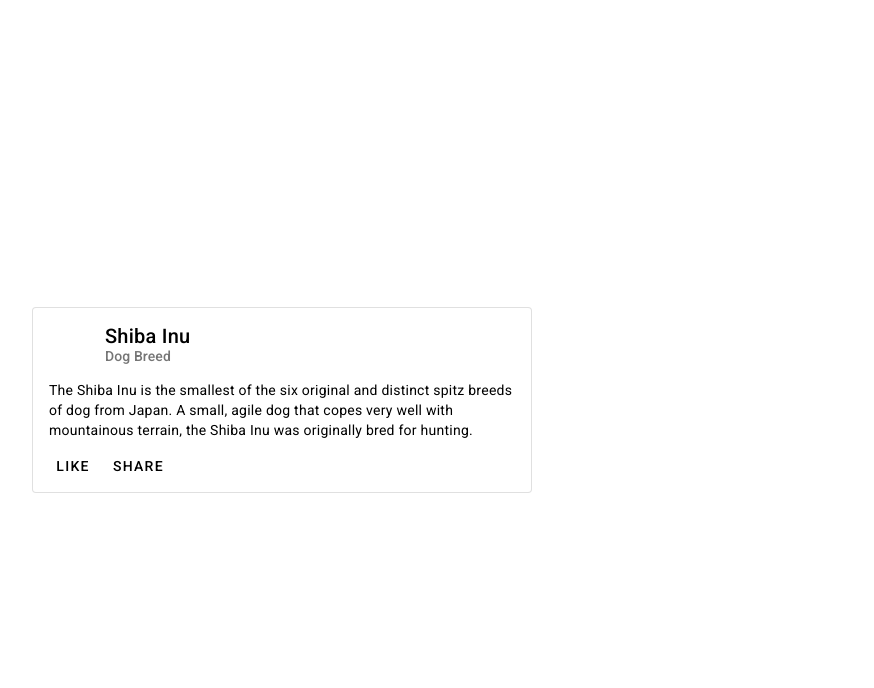
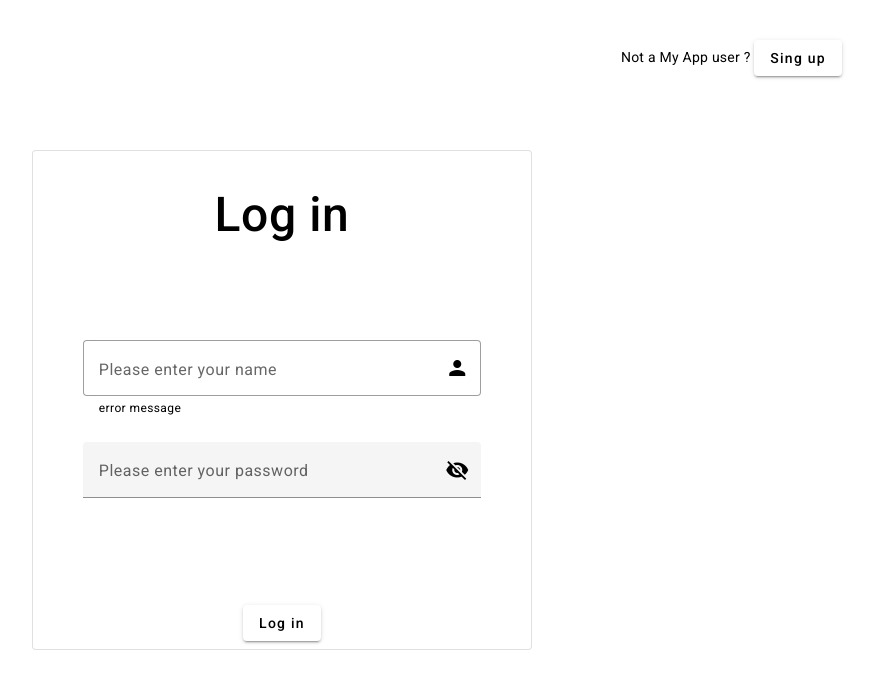
Before and after one commit to GalasMichal/CodeChallenge, an Angular app: page / in a window 1280 px wide. Shown: the top 688 px of the page, without its empty margins (358-1232 px from the left). Built offline with nearby package versions, Linux system fonts and the light colour scheme.

Commit message:
added inputs in log in component and sing up button

```diff
--- a/src/app/app.component.html
+++ b/src/app/app.component.html
@@ -1 +1,4 @@
 <app-log-in></app-log-in>
+
+
+  <mat-card-content class="sing-up-card">Not a My App user ? <button mat-raised-button>Sing up</button></mat-card-content>
--- a/src/app/app.component.scss
+++ b/src/app/app.component.scss
@@ -5,3 +5,9 @@ app-log-in{
   height: 100vh;
   flex-direction: column;
 }
+
+.sing-up-card{
+  position: absolute;
+  top: 5%;
+  right: 5%;
+}
--- a/src/app/app.component.ts
+++ b/src/app/app.component.ts
@@ -2,12 +2,14 @@ import { Component } from '@angular/core';
 import { CommonModule } from '@angular/common';
 import { RouterOutlet } from '@angular/router';
 import { LogInComponent } from './log-in/log-in.component';
+import { MatCardModule } from '@angular/material/card';
+import { MatButtonModule } from '@angular/material/button';
 
 
 @Component({
   selector: 'app-root',
   standalone: true,
-  imports: [CommonModule, RouterOutlet, LogInComponent ],
+  imports: [CommonModule, RouterOutlet, LogInComponent, MatCardModule, MatButtonModule],
   templateUrl: './app.component.html',
   styleUrl: './app.component.scss',
 })
--- a/src/app/log-in/log-in.component.html
+++ b/src/app/log-in/log-in.component.html
@@ -1,19 +1,28 @@
 <mat-card class="log-in-card" appearance="outlined">
   <mat-card-header>
-    <div mat-card-avatar class="example-header-image"></div>
-    <mat-card-title>Shiba Inu</mat-card-title>
-    <mat-card-subtitle>Dog Breed</mat-card-subtitle>
+
+    <mat-card-title class="log-in-card-title">Log in</mat-card-title>
+
   </mat-card-header>
 
   <mat-card-content>
-    <p>
-      The Shiba Inu is the smallest of the six original and distinct spitz breeds of dog from Japan.
-      A small, agile dog that copes very well with mountainous terrain, the Shiba Inu was originally
-      bred for hunting.
-    </p>
+    <mat-form-field class="full-width" appearance="outline">
+      <mat-label>Please enter your name</mat-label>
+      <input matInput [required]>
+      <mat-icon matSuffix>person</mat-icon>
+      <mat-hint>error message</mat-hint>
+
+
+    </mat-form-field>
+    <mat-form-field>
+      <mat-label>Please enter your password</mat-label>
+      <input type="password" matInput [required] [type]="isVisible ? 'password' : 'text'" />
+      <button mat-icon-button matSuffix (click)="showPassword()">
+        <mat-icon>{{isVisible ? 'visibility_off' : 'visibility'}}</mat-icon>
+      </button>
+    </mat-form-field>
   </mat-card-content>
   <mat-card-actions>
-    <button mat-button>LIKE</button>
-    <button mat-button>SHARE</button>
+    <button mat-raised-button>Log in</button>
   </mat-card-actions>
 </mat-card>
--- a/src/app/log-in/log-in.component.scss
+++ b/src/app/log-in/log-in.component.scss
@@ -1,3 +1,32 @@
 .log-in-card{
   width: 500px;
+  height: 500px;
+  display: flex;
+  flex-direction: column;
+  align-items: center;
 }
+
+.mat-mdc-card-header{
+  display: flex;
+  justify-content: center !important;
+  align-items: center !important;
+  min-height: 96px;
+
+}
+
+.log-in-card-title{
+  font-size: 48px;
+}
+
+mat-card-content{
+  width: 80%;
+  height: 100%;
+  display: flex;
+  flex-direction: column;
+  justify-content: center;
+  gap: 24px;
+}
+
+input{
+  width: 100%;
+}
--- a/src/app/log-in/log-in.component.ts
+++ b/src/app/log-in/log-in.component.ts
@@ -1,12 +1,55 @@
-import { Component } from '@angular/core';
+import { Component, signal } from '@angular/core';
 import { MatCardModule } from '@angular/material/card';
 import { MatButtonModule } from '@angular/material/button';
+import { MatFormFieldModule } from '@angular/material/form-field';
+import { MatInputModule } from '@angular/material/input';
+import {
+  FormControl,
+  FormsModule,
+  ReactiveFormsModule,
+  Validators,
+} from '@angular/forms';
+import { MatIconModule } from '@angular/material/icon';
 
 @Component({
   selector: 'app-log-in',
   standalone: true,
-  imports: [MatCardModule, MatButtonModule],
+  imports: [
+    MatCardModule,
+    MatButtonModule,
+    MatFormFieldModule,
+    MatInputModule,
+    FormsModule,
+    ReactiveFormsModule,
+    MatIconModule,
+  ],
   templateUrl: './log-in.component.html',
   styleUrl: './log-in.component.scss',
 })
-export class LogInComponent {}
+export class LogInComponent {
+
+  readonly email = new FormControl('', [Validators.required, Validators.email]);
+  isVisible = true;
+  // errorMessage = signal('');
+
+  constructor() {
+    // merge(this.email.statusChanges, this.email.valueChanges)
+    //   .pipe(takeUntilDestroyed())
+    //   .subscribe(() => this.updateErrorMessage());
+  }
+
+  // updateErrorMessage() {
+  //   if (this.email.hasError('required')) {
+  //     this.errorMessage.set('You must enter a value');
+  //   } else if (this.email.hasError('email')) {
+  //     this.errorMessage.set('Not a valid email');
+  //   } else {
+  //     this.errorMessage.set('');
+  //   }
+  // }
+
+
+  showPassword() {
+    this.isVisible = !this.isVisible;
+  }
+}
--- a/src/styles.scss
+++ b/src/styles.scss
@@ -1,4 +1,16 @@
 /* You can add global styles to this file, and also import other style files */
 
-html, body { height: 100%; }
-body { margin: 0; font-family: Roboto, "Helvetica Neue", sans-serif; }
+html,
+body {
+  height: 100%;
+}
+
+body {
+  margin: 0;
+  font-family: Roboto, "Helvetica Neue", sans-serif;
+  box-sizing: content-box;
+}
+
+.full-width {
+  width: 100%;
+}
```
